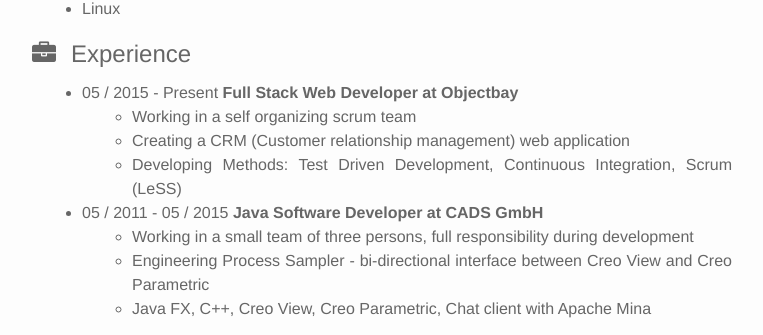
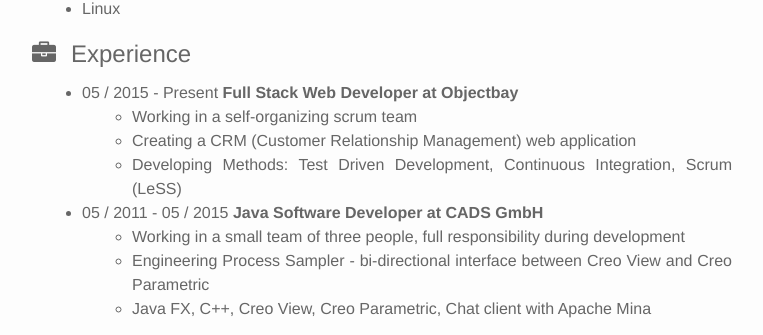
Before and after one commit to danielprinz/danielprinz.github.io, a Jekyll site: the page built from cv/cv.md, in a window 1280 px wide and 900 px high, scrolled down 672 px. Shown: the part 152-487 px from the top of the window, without its empty margins (258-1021 px from the left). Built offline with Jekyll 4.4.1, drawn with Linux system fonts in a browser that asks for light colours.

Commit message:
corrected some minor flaws

```diff
--- a/cv/cv.md
+++ b/cv/cv.md
@@ -32,11 +32,11 @@ For me it is important to create working software in an agile way, so the user r
 
 ## Experience
 * 05 / 2015 - Present **Full Stack Web Developer at Objectbay**
-	* Working in a self organizing scrum team
-	* Creating a CRM (Customer relationship management) web application
+	* Working in a self-organizing scrum team
+	* Creating a CRM (Customer Relationship Management) web application
 	* Developing Methods: Test Driven Development, Continuous Integration, Scrum (LeSS)
 * 05 / 2011 - 05 / 2015 **Java Software Developer at CADS GmbH**
-	* Working in a small team of three persons, full responsibility during development
+	* Working in a small team of three people, full responsibility during development
 	* Engineering Process Sampler - bi-directional interface between Creo View and Creo Parametric
 	* Java FX, C++, Creo View, Creo Parametric, Chat client with Apache Mina
 
```
